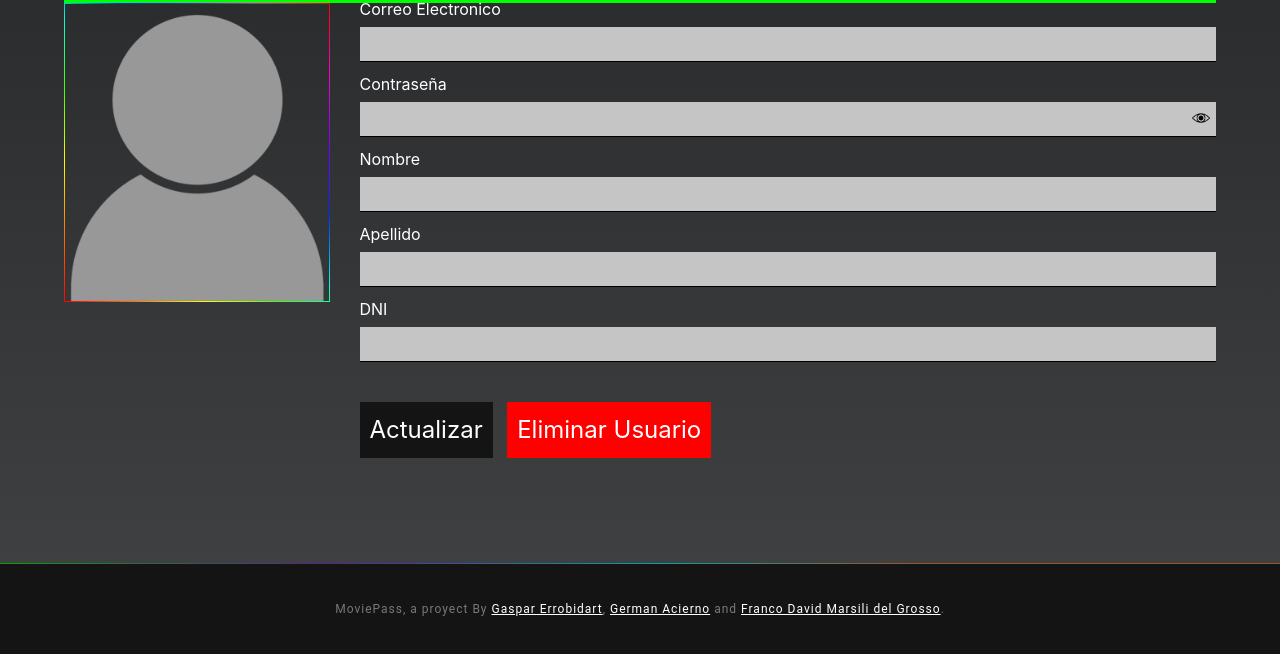
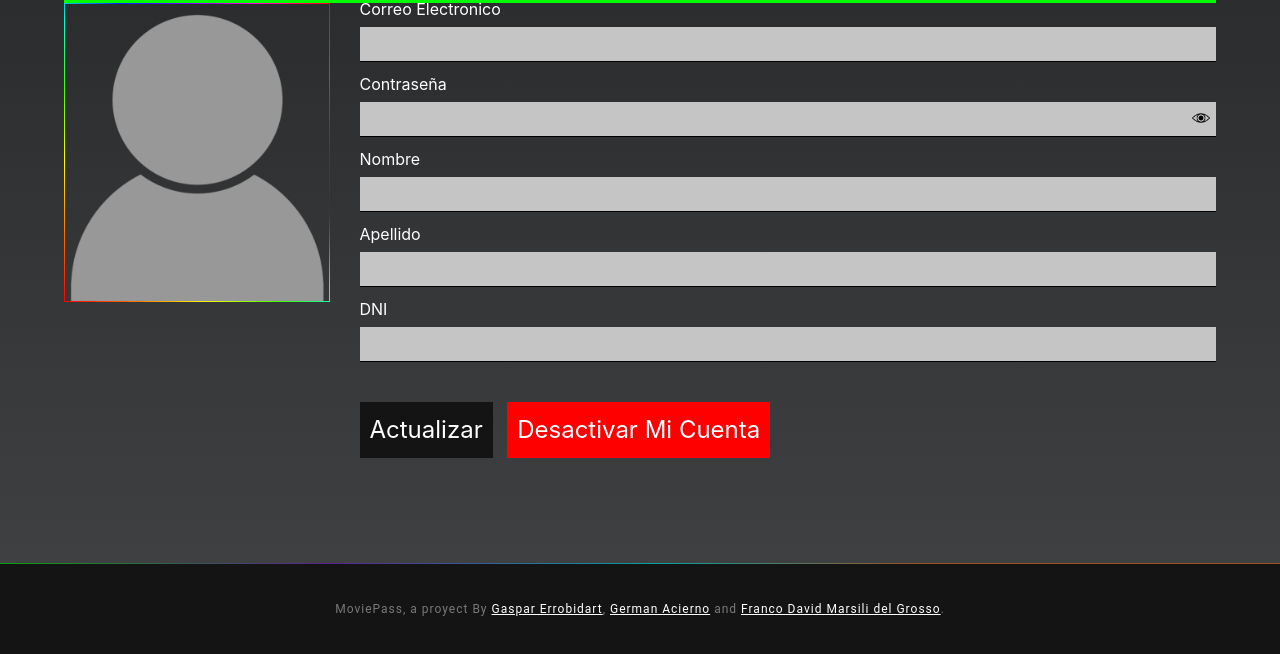
Before and after one commit to gacierno/TP_Metodologia_Grupo6, a PHP site: template html_cine/views/userDetail.php in a window 1280 px wide. Shown: the part 218-872 px from the top of the page. Run offline with PHP 8.4, Linux system fonts and the light colour scheme; the template is opened without the code that fills it, so the values that code supplies are empty.

Commit message:
label update

```diff
--- a/html_cine/views/userDetail.php
+++ b/html_cine/views/userDetail.php
@@ -37,7 +37,7 @@
 
         <button id="user-update" type="button" class="cinemaform__button--primary">Actualizar</button>
 
-        <button id="user-delete" type="button" class="cinemaform__button--secondary">Eliminar Usuario</button>
+        <button id="user-delete" type="button" class="cinemaform__button--secondary">Desactivar Mi Cuenta</button>
 
         </form>
 
```
